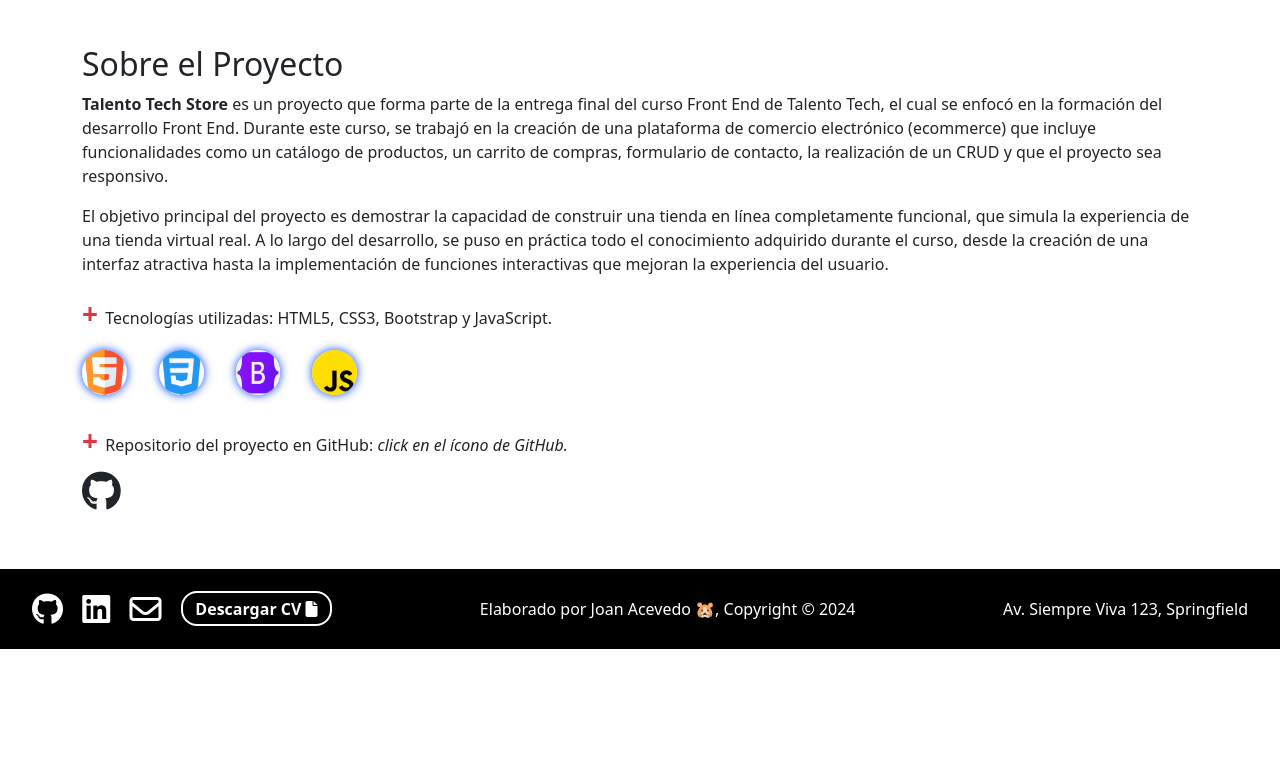
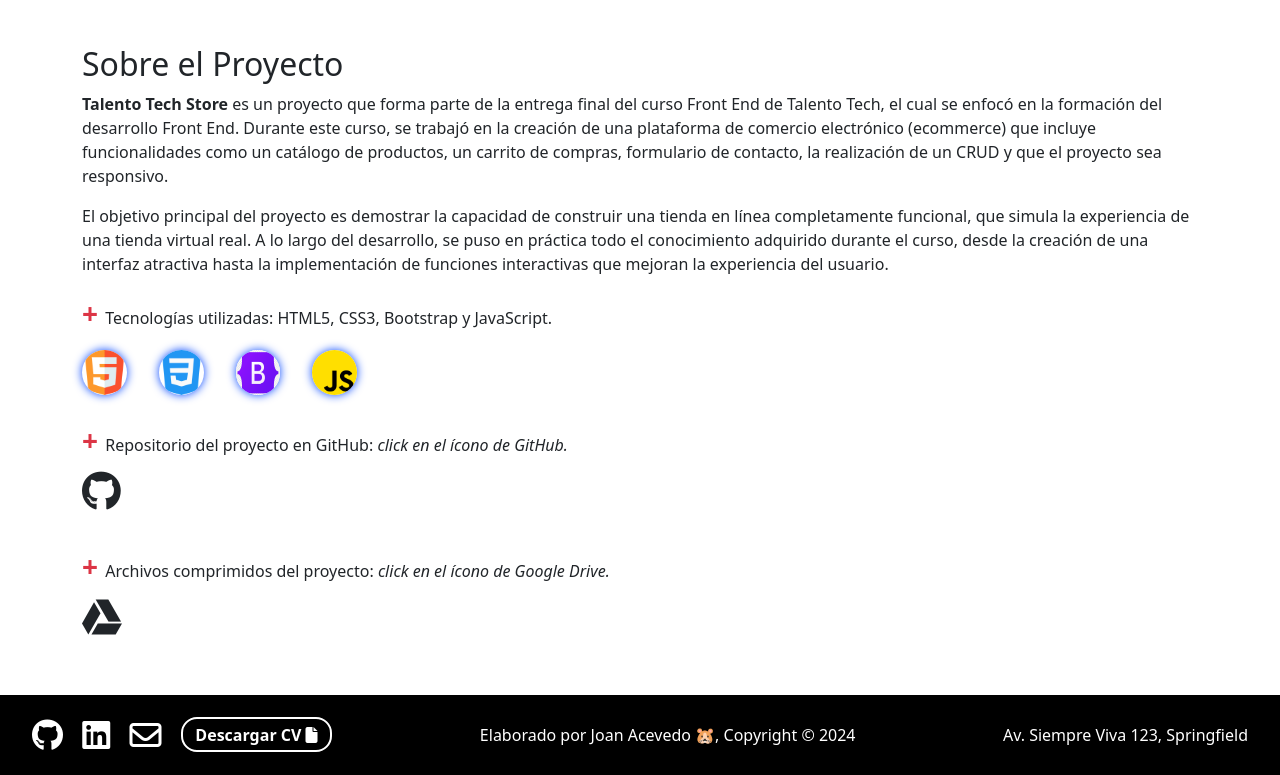
Before and after one commit to JAcevedoR19/talentotech, a plain HTML site: page pages/about.html in a window 1280 px wide. Shown: the part 433-1208 px from the top of the page. Before the commit the page ends 1082 px from the top, so only its background shows below. Drawn offline with nearby package versions, Linux system fonts and the light colour scheme.

Commit message:
Modificación de about.html y el archivo readme

```diff
--- a/pages/about.html
+++ b/pages/about.html
@@ -74,8 +74,10 @@
                 </div>
 
                 <p class="mt-4 mb-0"><span class="fw-bold fs-3 text-danger m-0 p-0"> + </span>Repositorio del proyecto en GitHub: <em>click en el ícono de GitHub.</em></p>
+                <a href="https://github.com/JAcevedoR19/talentotech" target="_blank" class="fs-1 m-0 p-0 text-dark"><i class="fa-brands fa-github"></i></a><br>
 
-                <a href="https://github.com/Joan-Acevedo/TalentoTechStore" target="_blank" class="fs-1 m-0 p-0 text-dark"><i class="fa-brands fa-github"></i></a>
+                <p class="mt-4 mb-0"><span class="fw-bold fs-3 text-danger m-0 p-0"> + </span>Archivos comprimidos del proyecto: <em>click en el ícono de Google Drive.</em></p>
+                <a href="https://drive.google.com/file/d/1sru4C4_VXW-KDryzjirBgEcnIV9bKuJx/view?usp=sharing" target="_blank" class="fs-1 m-0 p-0 text-dark"><i class="fa-brands fa-google-drive"></i></a><br>
 
             </div>
         </section>
```
Also changed, not shown: 1 other file.
